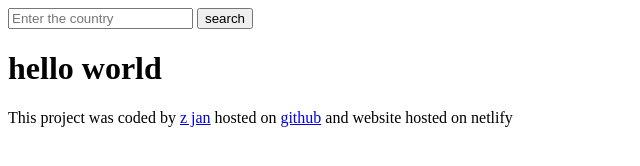
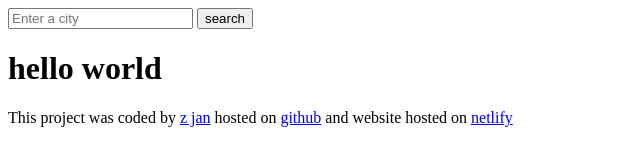
Before and after one commit to zjan3/my-weatherapp1, a plain HTML site: page index.html in a window 1280 px wide. Shown: the full height of the page, 0-640 px from the left. Drawn offline with Linux system fonts and the light colour scheme.

Commit message:
Update index.html

```diff
--- a/index.html
+++ b/index.html
@@ -8,7 +8,7 @@
   <body>
     <header>
       <form>
-        <input type="text" placeholder="Enter the country" required />
+        <input type="text" placeholder="Enter a city" required />
         <input type="submit" value="search" />
       </form>
     </header>
@@ -20,7 +20,7 @@
         >github</a
       >
       and website hosted on
-      <a href+="https://zeshaan-weatherapp.netlify.app/">netlify</a>
+      <a href="https://zeshaan-weatherapp.netlify.app/">netlify</a>
     </footer>
   </body>
 </html>
```
